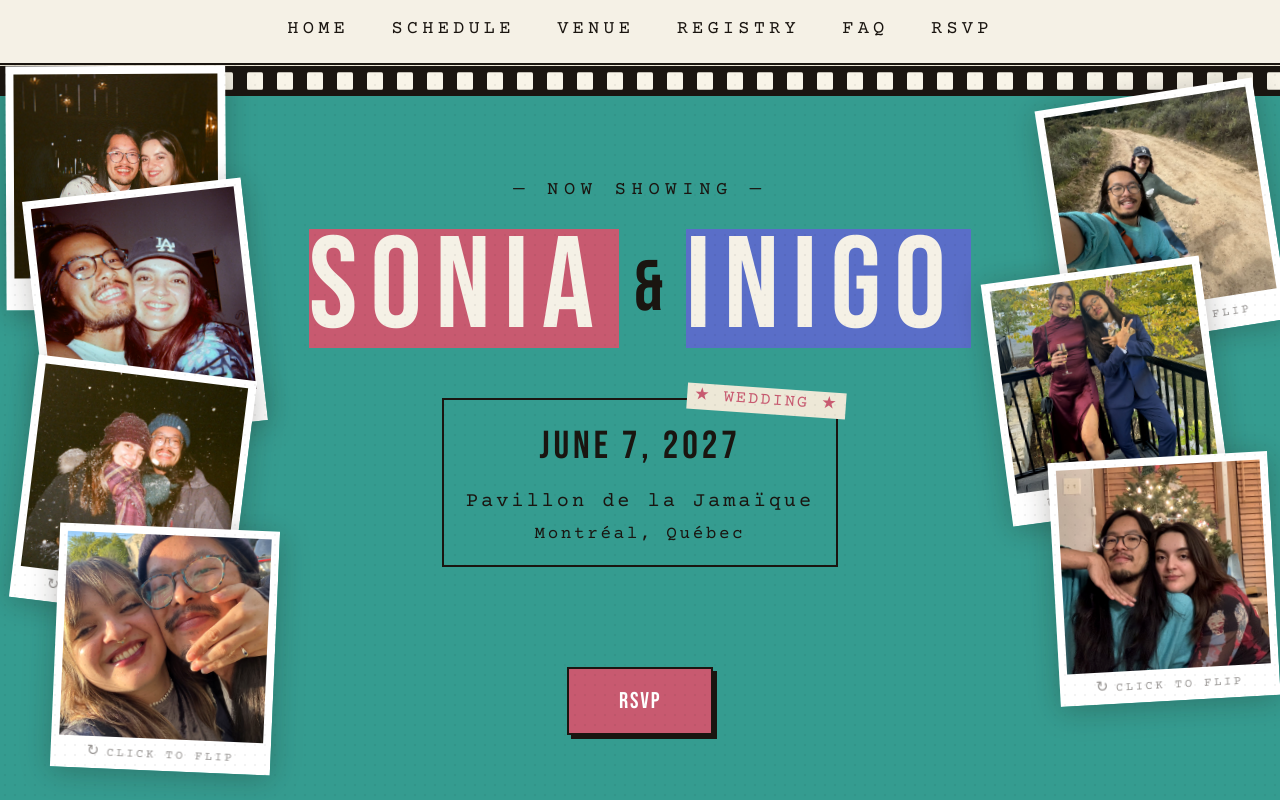
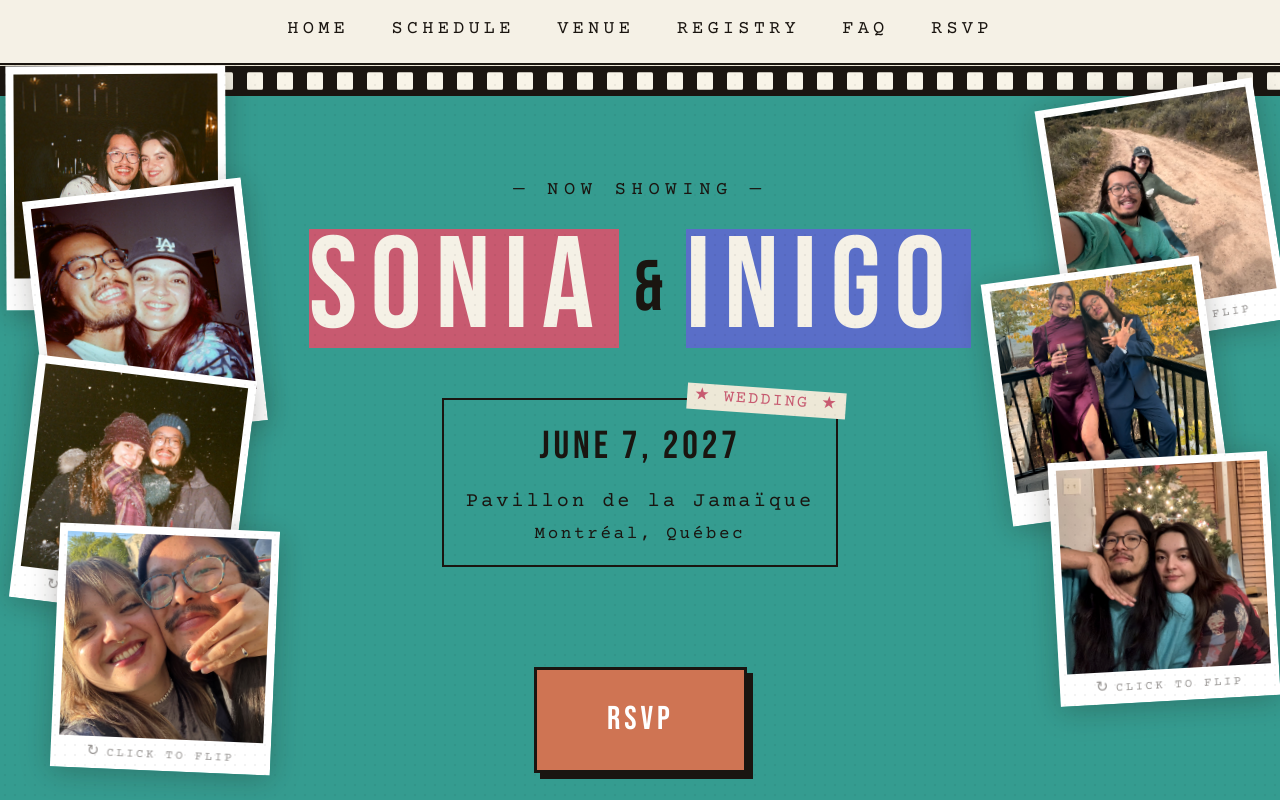
Before and after one commit to InigoP/home-server, a Next.js app in the folder wedding-website-production/: page / in a window 1280 px wide. Shown: the top 800 px of the page. Built offline with nearby package versions, Linux system fonts and the light colour scheme.

Commit message:
update front page and hero

```diff
--- a/wedding-website-production/app/globals.css
+++ b/wedding-website-production/app/globals.css
@@ -8,6 +8,7 @@ html {
   --bg:          #EDE8D7;  /* warm parchment/cream — page background */
   --black:       #1A1510;  /* deep warm brown-black — text & borders */
   --pink:        #C85A70;  /* dusty rose/mauve — Sonia name slab, focus rings */
+  --orange:      #CF7453;  /* terracotta — RSVP CTA */
   --blue-purple: #5a6ec8;  /* slate blue-purple — Inigo name slab, card headers */
   --cream:       #F5F1E6;  /* off-white — name text, light surfaces */
   --film:        var(--black); /* sprocket strip colour */
--- a/wedding-website-production/app/rsvp/page.tsx
+++ b/wedding-website-production/app/rsvp/page.tsx
@@ -247,13 +247,13 @@ export default function RsvpPage() {
                           cursor: "pointer",
                         }}
                       >
-                        edit
+                        back
                       </button>
                     </div>
 
                     {hasExisting && (
                       <p style={{ fontFamily: "var(--font-se)", fontSize: "0.875rem", opacity: 0.55 }}>
-                        Your RSVP is on file — update and resubmit to make changes.
+                        Update and resubmit to make changes!
                       </p>
                     )}
 
--- a/wedding-website-production/components/Gallery.tsx
+++ b/wedding-website-production/components/Gallery.tsx
@@ -287,7 +287,11 @@ export default function Gallery({ photos }: Props) {
                     height: `${CARD_WIDTH - 16}px`,
                     objectFit: "cover",
                     pointerEvents: "none",
-                    filter: "saturate(1.07) contrast(1.05)",
+                    // Warm a few cool-leaning photos with a touch of sepia;
+                    // the rest get the standard saturation/contrast lift.
+                    filter: /(will_jen|kayak|hiking)/i.test(photo.src)
+                      ? "sepia(0.1) saturate(1.15) contrast(1.05) hue-rotate(-15deg)"
+                      : "saturate(1.03) contrast(1.05)",
                   }}
                 />
                 <div
--- a/wedding-website-production/components/Hero.tsx
+++ b/wedding-website-production/components/Hero.tsx
@@ -140,16 +140,16 @@ export default function Hero() {
         {/* RSVP button — inside teal panel, above bottom sprocket */}
         <div
           className="animate-fade-up mt-20"
-          style={{ animationDelay: "0.24s" }}
+          style={{ animationDelay: "0.24s", position: "relative", zIndex: 1000 }}
         >
           <FlipLink
             href="/rsvp"
-            className="inline-block font-display uppercase tracking-[0.08em] px-10 py-3 text-white transition-transform hover:-translate-y-0.5"
+            className="inline-block font-display uppercase tracking-[0.12em] px-14 py-5 text-white transition-transform hover:-translate-y-0.5"
             style={{
-              fontSize: "1.14rem",
-              background: "var(--pink)",
-              border: "2.5px solid var(--black)",
-              boxShadow: "4px 4px 0 var(--black)",
+              fontSize: "1.65rem",
+              background: "var(--orange)",
+              border: "3px solid var(--black)",
+              boxShadow: "6px 6px 0 var(--black)",
             }}
           >
             RSVP
```
